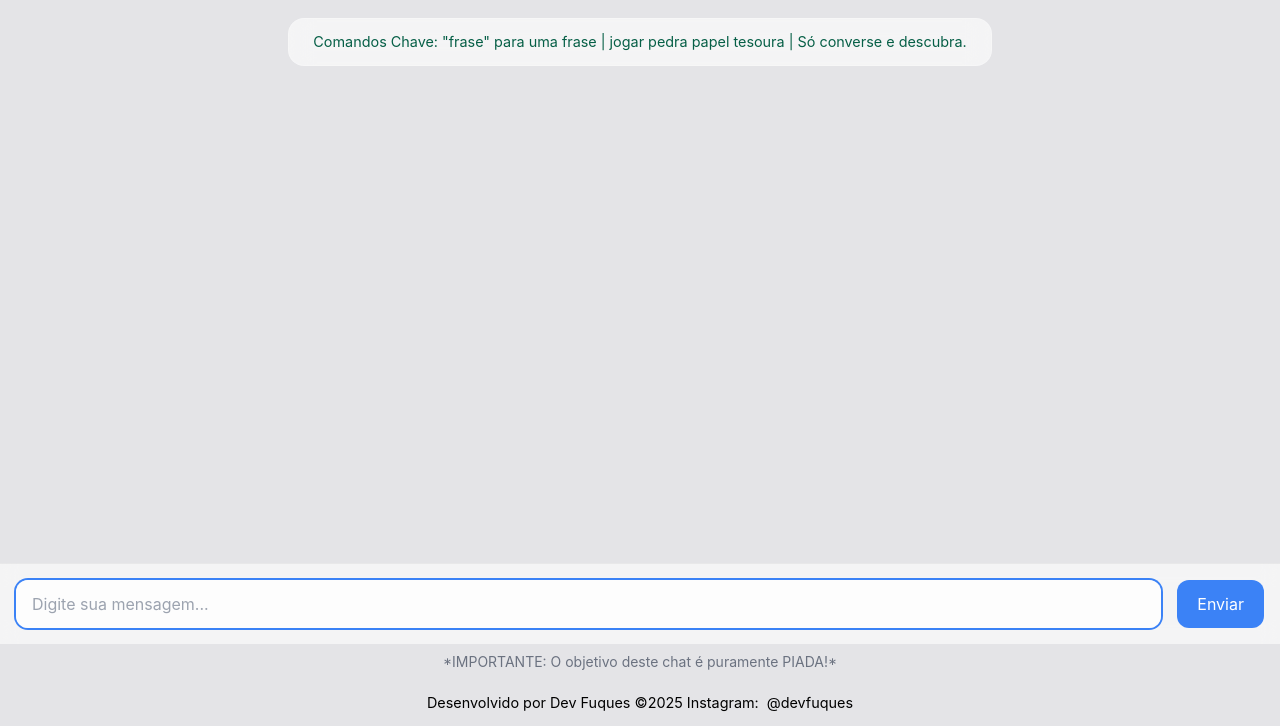
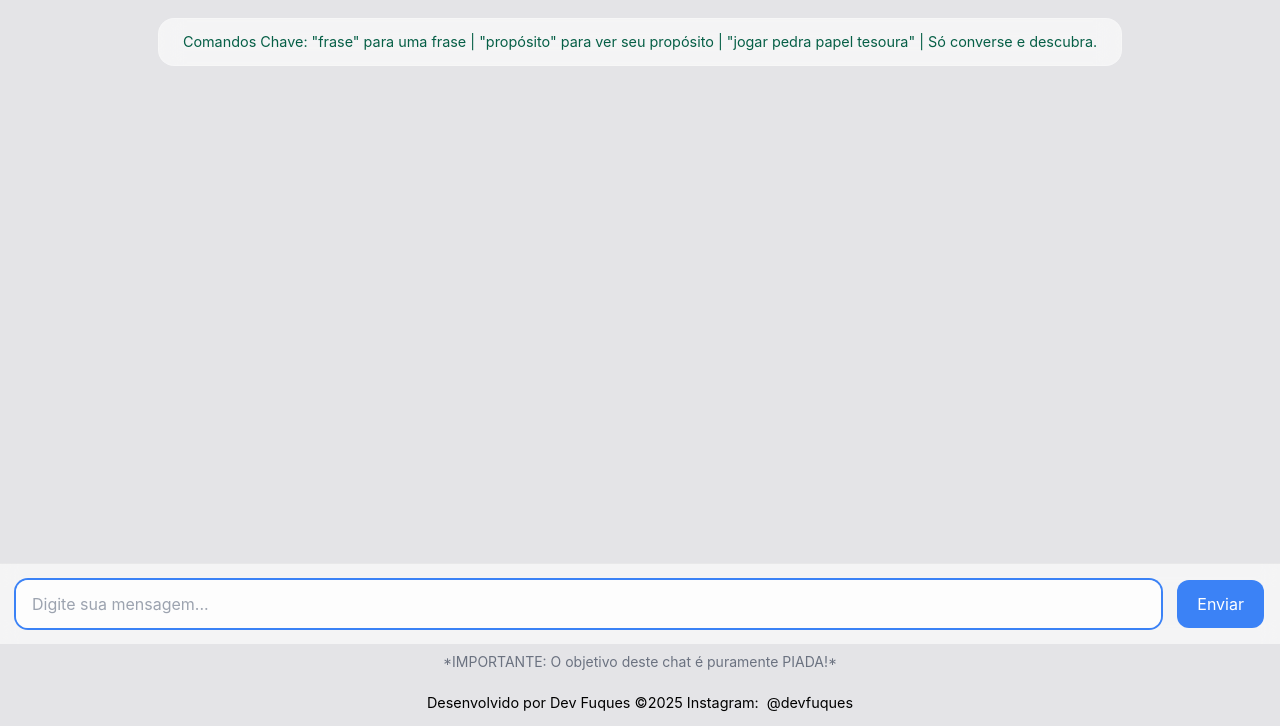
Before and after one commit to DevFuques/Desmo, a plain HTML site: page index.html in a window 1280 px wide. Shown: the part 74-800 px from the top of the page. Drawn offline with nearby package versions, Linux system fonts and the light colour scheme.

Commit message:
Add files via upload

```diff
--- a/index.html
+++ b/index.html
@@ -26,7 +26,7 @@
 
     <!-- Informações comandos -->
     <div class="commands-info">
-        Comandos Chave: "frase" para uma frase | jogar pedra papel tesoura | Só converse e descubra.
+        Comandos Chave: "frase" para uma frase | "propósito" para ver seu propósito | "jogar pedra papel tesoura" | Só converse e descubra.
     </div>
 
     <!-- Container do chat -->
```
